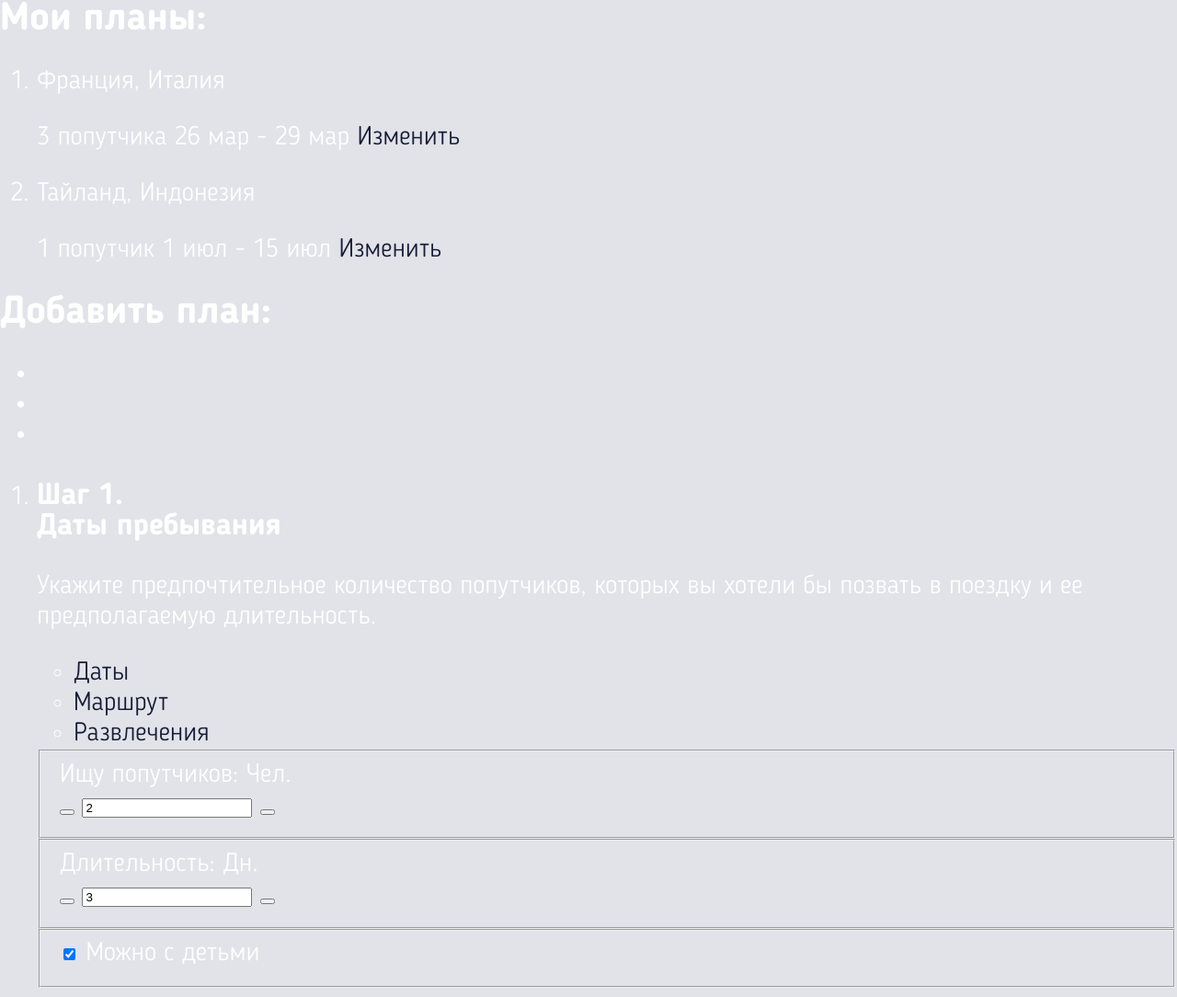
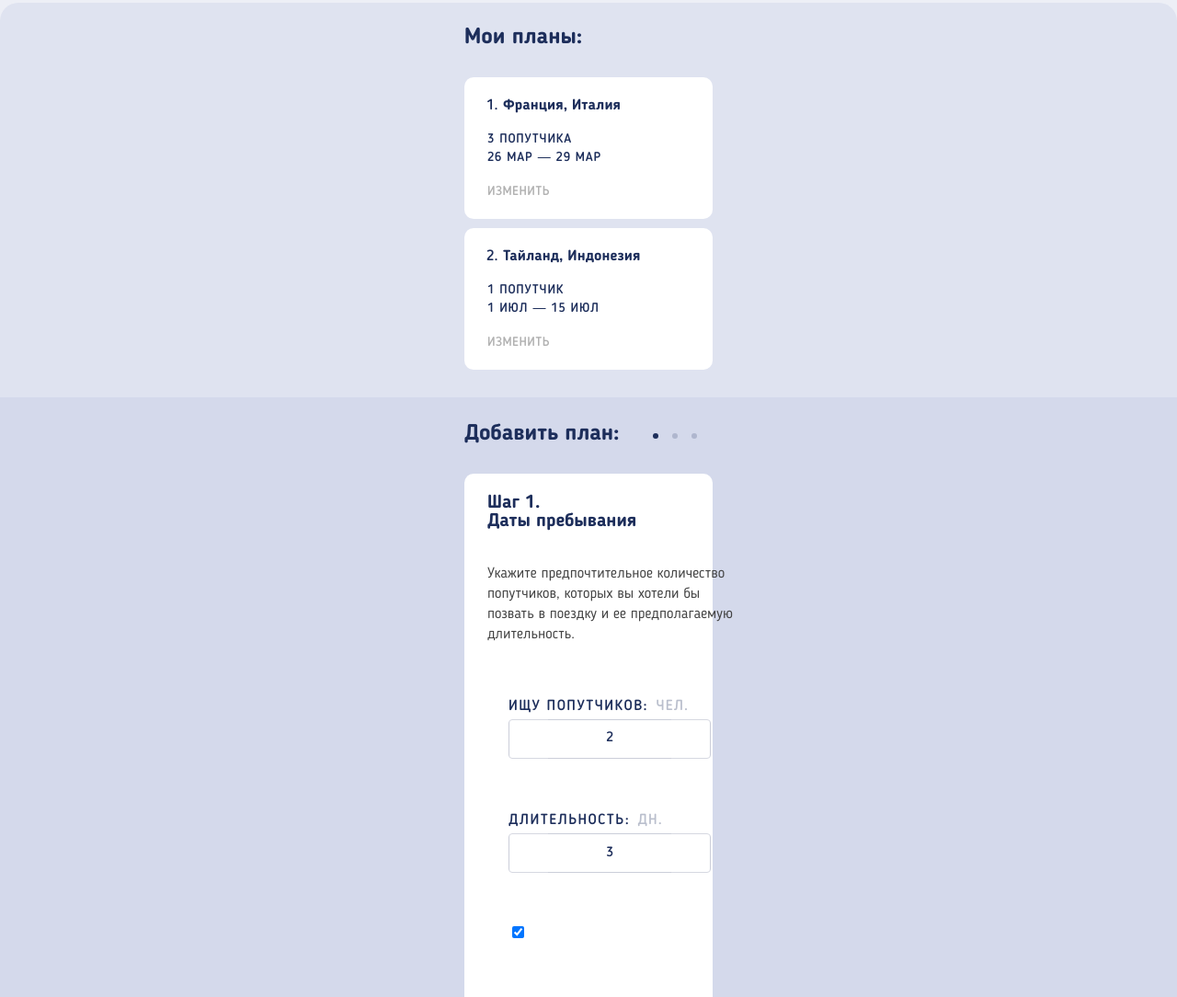
Before and after one commit to kokinz/1569955-pognali-21, a website: page source/form.html in a window 1280 px wide. Shown: the part 569-1653 px from the top of the page at 92% size. Drawn offline with nearby package versions, Linux system fonts and the light colour scheme; files that its build step writes are made by us from their sources.

Commit message:
form add-plan

```diff
--- a/source/form.html
+++ b/source/form.html
@@ -124,6 +124,7 @@
       </section>
 
       <section class="my-plans">
+        <div class="my-plans__wrapper container">
           <h2 class="my-plans__title">Мои планы:</h2>
 
           <ol class="my-plans__list">
@@ -132,7 +133,7 @@
 
               <span class="my-plans__companions">3 попутчика</span>
 
-            <span class="my-plans__dates">26 мар - 29 мар</span>
+              <span class="my-plans__dates">26 мар <span class="symbol">—</span> 29 мар</span>
 
               <a href="#" class="my-plans__change">Изменить</a>
             </li>
@@ -142,14 +143,16 @@
 
               <span class="my-plans__companions">1 попутчик</span>
 
-            <span class="my-plans__dates">1 июл - 15 июл</span>
+              <span class="my-plans__dates">1 июл <span class="symbol">—</span> 15 июл</span>
 
               <a href="#" class="my-plans__change">Изменить</a>
             </li>
           </ol>
+        </div>
       </section>
 
       <section class="add-plan">
+        <div class="add-plan__wrapper container">
           <h2 class="add-plan__title">Добавить план:</h2>
 
           <ul class="add-plan__progress-list">
@@ -409,6 +412,7 @@
               </li>
             </ol>
           </form>
+        </div>
       </section>
     </main>
 
--- /dev/null
+++ b/source/sass/blocks/add-plan.scss
@@ -0,0 +1,191 @@
+.add-plan {
+  position: relative;
+
+  z-index: 2;
+  margin-top: -26px;
+
+  background-color: $basic-grey-dark;
+}
+
+.add-plan__wrapper {
+  position: relative;
+
+  display: flex;
+  flex-direction: column;
+}
+
+.add-plan__title {
+  margin-top: 28px;
+  margin-bottom: 31px;
+
+  font-weight: 700;
+  font-size: 24px;
+  line-height: 24px;
+
+  color: $basic-blue;
+}
+
+.add-plan__progress-list {
+  position: absolute;
+  display: flex;
+
+  padding: 0;
+  margin: 0;
+  right: 42px;
+  top: 39px;
+
+  list-style: none;
+}
+
+.add-plan__progress-link {
+  display: block;
+
+  width: 6px;
+  height: 6px;
+  margin-left: 15px;
+
+  border-radius: 50%;
+  background-color: #1d2e5b;
+
+  opacity: 0.2;
+}
+
+.add-plan__progress-link--current {
+  opacity: 1;
+}
+
+.add-plan__steps-list {
+  margin: 0;
+  padding: 0;
+
+  list-style: none;
+}
+
+.add-plan__steps-item {
+  display: flex;
+  flex-direction: column;
+  flex-wrap: wrap;
+
+  box-sizing: border-box;
+  width: 270px;
+  padding: 2px 24px 11px 25px;
+  margin-bottom: 10px;
+
+  background-color: $basic-white;
+  border-radius: 10px;
+}
+
+.add-plan__steps-title {
+  margin-top: 20px;
+
+  font-weight: 700;
+  font-size: 20px;
+  line-height: 20px;
+
+
+  color: $basic-blue;
+}
+
+.add-plan__steps-description {
+  font-weight: 400;
+  font-size: 16px;
+  line-height: 22px;
+
+  color: $special-grey;
+}
+
+.add-plan__navigation {
+  display: none;
+}
+
+.travel-form__field {
+  border: none;
+}
+
+.travel-form__label-name {
+  font-weight: 500;
+  font-size: 16px;
+  line-height: 16px;
+
+  letter-spacing: 0.09em;
+  text-transform: uppercase;
+
+  color: $basic-blue;
+}
+
+.travel-form__label-persons {
+  font-weight: 500;
+  font-size: 16px;
+  line-height: 16px;
+
+  text-align: right;
+  letter-spacing: 0.07em;
+  text-transform: uppercase;
+
+  color: $basic-blue;
+
+  opacity: 0.3;
+}
+
+.travel-form__label-days {
+  font-weight: 500;
+  font-size: 16px;
+  line-height: 16px;
+
+  text-align: right;
+  letter-spacing: 0.07em;
+  text-transform: uppercase;
+
+  color: $basic-blue;
+
+  opacity: 0.3;
+}
+
+.travel-form__input-wrapper {
+  display: flex;
+
+  box-sizing: border-box;
+  width: 220px;
+  height: 43px;
+  margin-bottom: 21px;
+
+  justify-content: space-between;
+
+  align-items: center;
+  background-color: $basic-white;
+  border: 1px solid $basic-grey-light;
+  border-radius: 4px;
+}
+
+.travel-form__button {
+  display: block;
+
+  box-sizing: border-box;
+  width: 42px;
+  height: 43px;
+  padding: 0;
+
+  border: none;
+  background-color: $basic-white;
+  opacity: 0.2;
+
+  background-repeat: no-repeat;
+  background-size: 14px 14px;
+  cursor: pointer;
+}
+
+.travel-form__input {
+  width: 100px;
+
+  font-family: $main-font;
+
+  font-weight: 500;
+  font-size: 14.86px;
+  line-height: 15px;
+
+  text-transform: uppercase;
+  text-align: center;
+
+  color: $basic-blue;
+  border: none;
+}
--- /dev/null
+++ b/source/sass/blocks/my-plans.scss
@@ -0,0 +1,114 @@
+.my-plans {
+  position: relative;
+
+  min-height: 410px;
+  padding-bottom: 45px;
+  margin-top: -27px;
+  z-index: 1;
+
+  border-radius: 20px 20px 0 0;
+  background-color: $special-blue-light;
+}
+
+.my-plans__wrapper {
+  display: flex;
+  flex-direction: column;
+}
+
+.my-plans__title {
+  margin-top: 26px;
+
+  font-weight: bold;
+  font-size: 24px;
+  line-height: 24px;
+
+  color: $basic-blue;
+}
+
+.my-plans__list {
+  margin: 0;
+  padding: 0;
+  margin-top: 11px;
+
+  font-weight: 500;
+  font-size: 14px;
+  line-height: 14px;
+
+  letter-spacing: 0.06em;
+  text-transform: uppercase;
+
+  color: $basic-blue;
+
+  list-style: none;
+  counter-reset: plans;
+}
+
+.my-plans__item {
+  display: flex;
+  flex-direction: column;
+
+  min-height: 154px;
+  margin-bottom: 10px;
+
+  background: $basic-white;
+  border-radius: 10px;
+}
+
+.my-plans__countries {
+  position: relative;
+
+  padding-top: 7px;
+  padding-left: 42px;
+
+  font-weight: 700;
+  font-size: 16px;
+  line-height: 16px;
+  text-transform: none;
+  letter-spacing: 0.1px;
+
+  color: $basic-blue;
+
+  &::before {
+    position: absolute;
+
+    counter-increment: plans;
+    content: counter(plans) ".";
+
+    top: 7px;
+    left: 24px;
+    width: 12px;
+    height: 13px;
+
+    font-weight: 500;
+    font-size: 16px;
+    line-height: 16px;
+    letter-spacing: 0.2px;
+  }
+}
+
+.my-plans__companions {
+  padding-top: 5px;
+  padding-left: 25px;
+}
+
+.my-plans__dates {
+  padding-top: 5px;
+  padding-left: 25px;
+}
+
+.my-plans__change {
+  padding: 5px 0;
+  margin-top: 18px;
+  margin-left: 25px;
+
+  font-weight: 500;
+  font-size: 14px;
+  line-height: 14px;
+
+  letter-spacing: 0.03em;
+  text-transform: uppercase;
+
+  color: $basic-black;
+
+  opacity: 0.3;
+}
--- a/source/sass/blocks/profile.scss
+++ b/source/sass/blocks/profile.scss
@@ -1,5 +1,7 @@
 .profile {
   background-color: $basic-blue-light;
+  margin-top: -30px;
+  padding-top: 30px;
 }
 
 .profile__wrapper {
@@ -7,6 +9,9 @@
 
   display: flex;
   flex-direction: column;
+
+  min-height: 400px;
+  padding-bottom: 60px;
 }
 
 .profile__photo {
@@ -53,6 +58,10 @@
   border-radius: 21px;
 
   background-color: $special-blue-light;
+
+  &::after{
+    display: none;
+  }
 }
 
 .profile__tags-title {
--- a/source/sass/global/variables.scss
+++ b/source/sass/global/variables.scss
@@ -35,6 +35,7 @@ $special-yellow-dark: #FFBD30;
 
 $basic-grey: #CCCCCC;
 $basic-grey-light:#CBCED9;
+$basic-grey-dark: #D4D9EB;
 
 $additional-grey: #E1E3E9;
 $additional-grey-light: #F2F2F2;
--- a/source/sass/style.scss
+++ b/source/sass/style.scss
@@ -19,3 +19,5 @@
 @import "blocks/map.scss";
 @import "blocks/page-footer.scss";
 @import "blocks/profile.scss";
+@import "blocks/my-plans.scss";
+@import "blocks/add-plan.scss";
```
Lines whose indentation alone changed are shown as unchanged.
